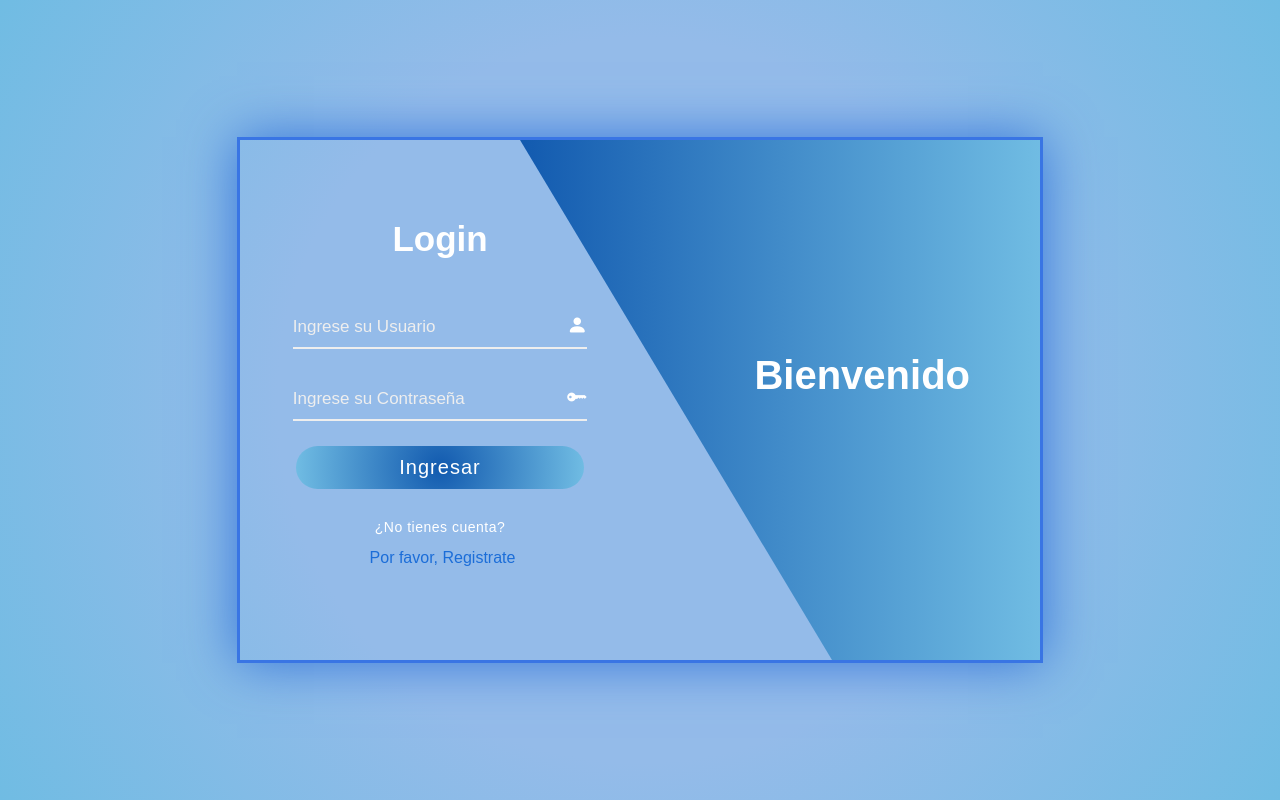
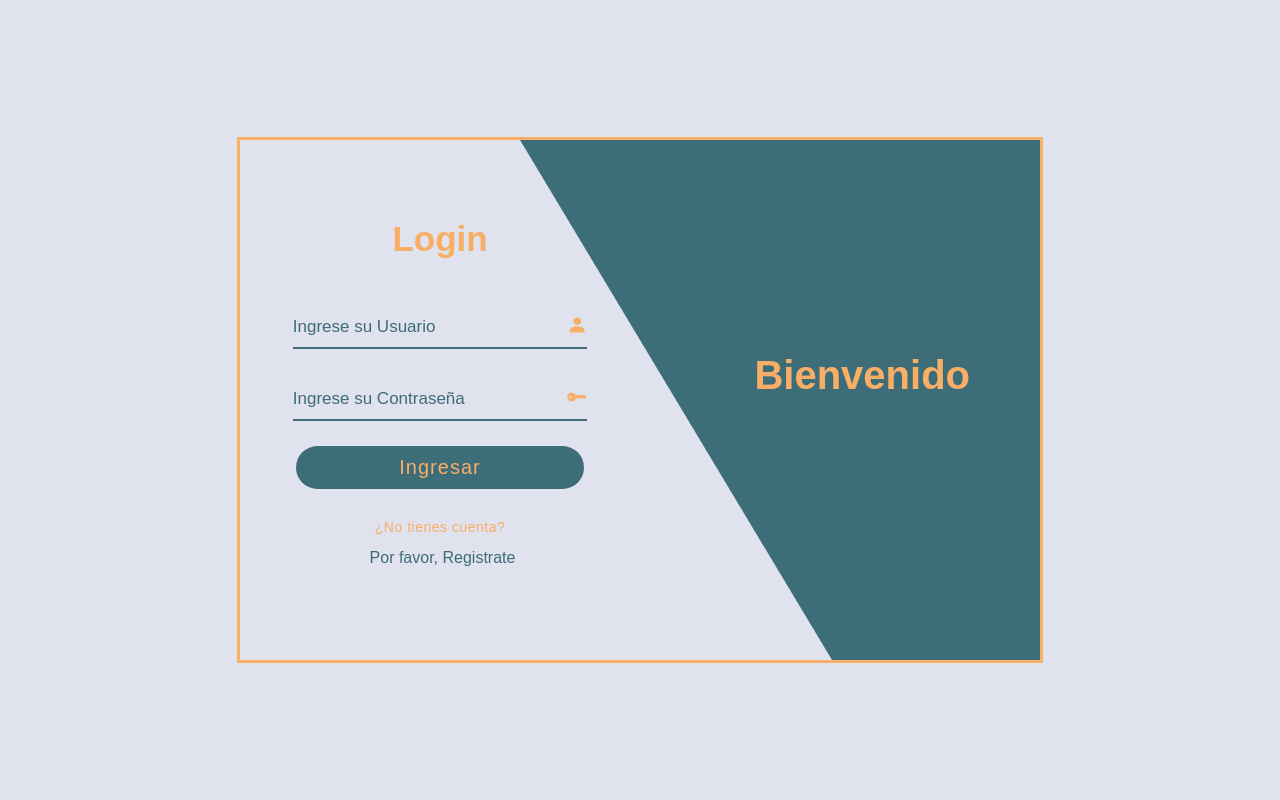
Before and after one commit to Anthony03022002/titulacion, a Django app: page / in a window 1280 px wide. Run offline with Django 5.2, Linux system fonts and the light colour scheme.

Commit message:
diseñologin

```diff
--- a/planes/templates/login.html
+++ b/planes/templates/login.html
@@ -19,7 +19,7 @@
         <i style="font-size: 20px;" class="bi bi-person-fill"></i>
       </div>
       <div class="inp">
-        <input class="input" type="password" name="password"  placeholder="Ingrese su Contraseña">
+        <input class="input" type="password" name="password" placeholder="Ingrese su Contraseña">
         <i style="font-size: 20px;" class="bi bi-key-fill"></i>
       </div>
       <button type="submit" class="submit">Ingresar</button>
@@ -32,47 +32,54 @@
 
 </div>
 <style>
-    *{
+  * {
     margin: 0;
     padding: 0;
     font-family: arial;
-      color: #fff;
+    color: #f9ae65;
   }
-    body{
+
+  body {
     width: 100vw;
     height: 100vh;
-      background: rgb(148,187,233);
-    background: radial-gradient(circle, rgba(148,187,233,1) 48%, rgba(112,188,227,1) 100%);
+    background: rgb(224, 226, 238);
+    background: linear-gradient(90deg, rgba(224, 226, 238, 1) 0%, rgba(224, 226, 238, 1) 35%, rgba(224, 226, 238, 1) 100%);
     display: grid;
     justify-content: center;
     align-content: center;
   }
-    ::-webkit-input-placeholder{
-      color: #eee;
+
+  ::-webkit-input-placeholder {
+    color: #3c6d79;
   }
-    .wrapper{
+
+  .wrapper {
     position: relative;
     width: 800px;
     height: 65vh;
     display: grid;
     grid-template-columns: 1fr 1fr;
-      border: 3px solid #3975e4;
-      box-shadow: 0 0 50px 0 #3577da;
+    border: 3px solid #f9ae65;
+    /* box-shadow: 0 0 50px 0 #f9ae65; */
   }
-    .form{
+
+  .form {
     display: flex;
     flex-direction: column;
     justify-content: center;
     align-items: center;
   }
-    .title{
+
+  .title {
     font-size: 35px;
   }
-    .inp{
+
+  .inp {
     padding-bottom: 10px;
-      border-bottom: 2px solid #eee;
+    border-bottom: 2px solid #3c6d79;
   }
-    .input{
+
+  .input {
     border: none;
     outline: none;
     background: none;
@@ -80,14 +87,15 @@
     margin-top: 40px;
     padding-right: 10px;
     font-size: 17px;
-      color: rgb(27, 109, 216);
+    color: rgb(224, 226, 238);
   }
+
   .input:focus {
     outline: none;
     border: none;
   }
 
-    .submit{
+  .submit {
     border: none;
     outline: none;
     width: 288px;
@@ -97,15 +105,18 @@
     border-radius: 40px;
     letter-spacing: 1px;
     cursor: pointer;
-      background: radial-gradient(circle, rgba(18,90,175,1) 0%, rgba(112,188,227,1) 99%);
+    background: rgb(60,109,121);
+
   }
-    .banner{
+
+  .banner {
     position: absolute;
     top: 0;
     right: 0;
     width: 450px;
     height: 100%;
-      background: linear-gradient(to right, rgba(18,90,175,1) 0%, rgba(112,188,227,1));
+    background: rgb(60,109,121);
+background: radial-gradient(circle, rgba(60,109,121,1) 17%, rgba(60,109,121,1) 100%);
     clip-path: polygon(0 0, 100% 0, 100% 100%, 60% 100%);
     padding-right: 70px;
     text-align: right;
@@ -114,34 +125,38 @@
     justify-content: center;
     align-items: flex-end;
   }
-    .wel_text{
+
+  .wel_text {
     font-size: 40px;
     margin-top: -50px;
     line-height: 50px;
   }
-    .para{
+
+  .para {
     margin-top: 10px;
     font-size: 18px;
     line-height: 24px;
     letter-spacing: 1px;
   }
-    .footer{
+
+  .footer {
     margin-top: 30px;
     letter-spacing: 0.5px;
     font-size: 14px;
     display: inline;
   }
-    .link{
-      color:rgb(27, 109, 216);
+
+  .link {
+    color: rgb(60, 109, 121,100);
     text-decoration: none;
     transition: color 0.3s ease;
     display: inline;
     margin-left: 5px;
   }
-    .link:hover{
+
+  .link:hover {
     color: #fffdfd;
     background-color: transparent;
   }
-
 </style>
 {% endblock %}
```
Lines whose indentation alone changed are shown as unchanged.
